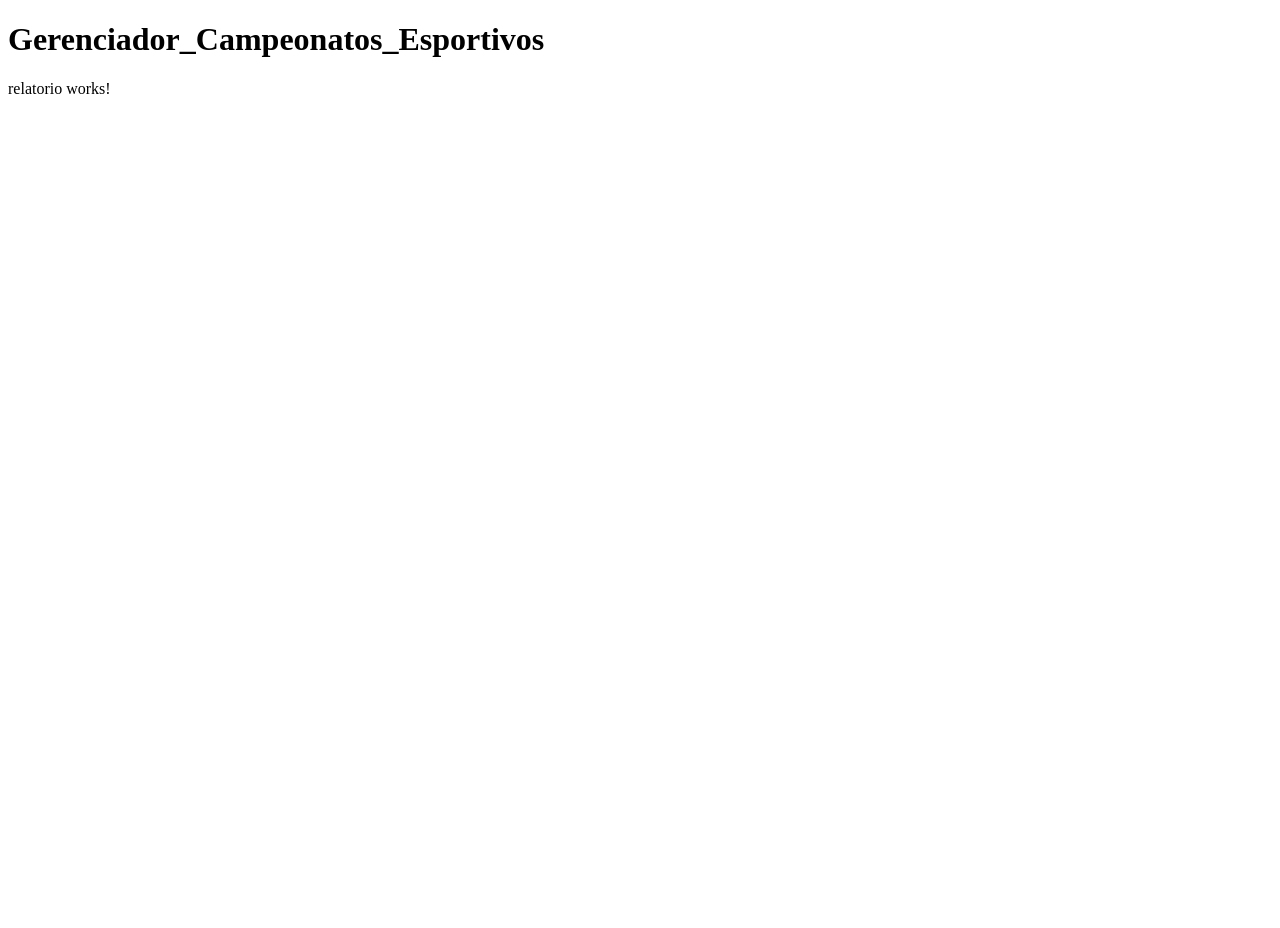
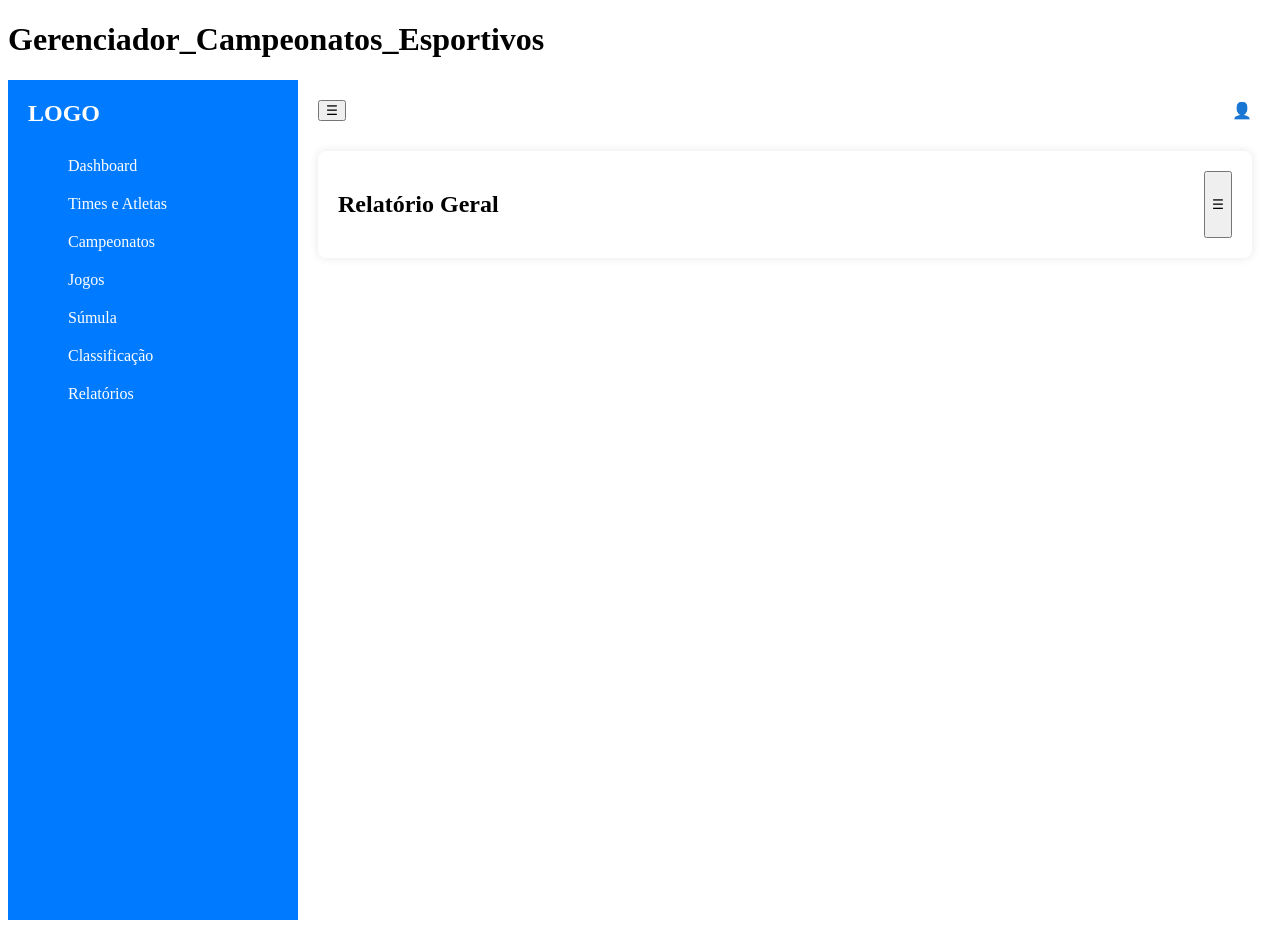
Before and after one commit to PedroFaria06/Gerenciador_Campeonatos_Esportivos, an Angular app: page /relatorio in a window 1280 px wide. Before the commit the page ends 800 px from the top, so only its background shows below. Built offline with nearby package versions, Linux system fonts and the light colour scheme.

Commit message:
Inicio estilo tela de relatório

```diff
--- a/src/app/relatorio/relatorio.component.css
+++ b/src/app/relatorio/relatorio.component.css
@@ -0,0 +1,81 @@
+.relatorio-container {
+    display: flex;
+}
+
+.sidebar {
+    width: 250px;
+    background-color: #007bff;
+    color: white;
+    height: 100vh;
+    padding: 20px;
+}
+
+.sidebar .logo {
+    font-size: 24px;
+    font-weight: bold;
+    margin-bottom: 30px;
+}
+
+.sidebar .menu li {
+    margin-bottom: 20px;
+    list-style: none;
+    cursor: pointer;
+}
+
+.content {
+    flex-grow: 1;
+    padding: 20px;
+}
+
+.header {
+    display: flex;
+    justify-content: space-between;
+    align-items: center;
+}
+
+.relatorio-grid {
+    padding-top: 30px;
+    display: grid;
+    gap: 20px;
+  }
+
+  .relatorio {
+    display: flex;
+    flex-direction: row;
+    justify-content: space-between;
+    background: #fff;
+    padding: 20px;
+    border-radius: 8px;
+    box-shadow: 0 0 10px rgba(0, 0, 0, 0.1);
+  }
+
+  .tooltip-button {
+    position: relative;
+    background: none;
+    border: none;
+    font-size: 20px;
+    cursor: pointer;
+  }
+
+  .tooltip {
+    visibility: hidden;
+    background-color: #333;
+    color: #fff;
+    text-align: center;
+    border-radius: 4px;
+    padding: 5px;
+    position: absolute;
+    top: -30px; /* Posição acima do botão */
+    left: 50%;
+    transform: translateX(-50%);
+    white-space: nowrap;
+    font-size: 14px;
+    z-index: 1;
+    opacity: 0;
+    transition: opacity 0.3s;
+  }
+
+  .tooltip-button:hover .tooltip {
+    visibility: visible;
+    opacity: 1;
+  }
--- a/src/app/relatorio/relatorio.component.html
+++ b/src/app/relatorio/relatorio.component.html
@@ -1 +1,32 @@
-<p>relatorio works!</p>
+<div class="relatorio-container">
+    <!-- Sidebar -->
+    <div class="sidebar">
+        <div class="logo">LOGO</div>
+        <ul class="menu">
+          <li>Dashboard</li>
+          <li>Times e Atletas</li>
+          <li>Campeonatos</li>
+          <li>Jogos</li>
+          <li>Súmula</li>
+          <li>Classificação</li>
+          <li>Relatórios</li>
+        </ul>
+    </div>
+
+    <!-- Main Content -->
+    <div class="content">
+      <!-- Header -->
+      <div class="header">
+        <button class="menu-button">☰</button>
+        <div class="profile-icon">👤</div>
+    </div>
+
+    <!-- Grid Layout -->
+    <div class="relatorio-grid">
+      <!-- Label relatório -->
+      <div class="relatorio">
+        <h2>Relatório Geral</h2>
+        <button id="menu-button">☰</button>
+      </div>
+    </div>
+</div>
```
